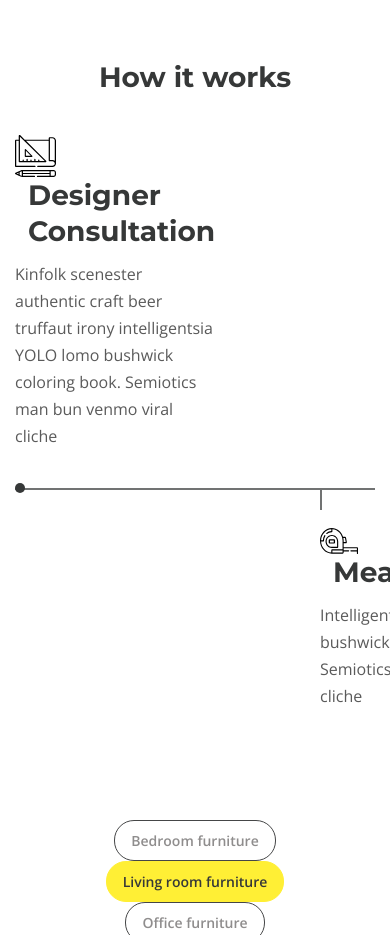
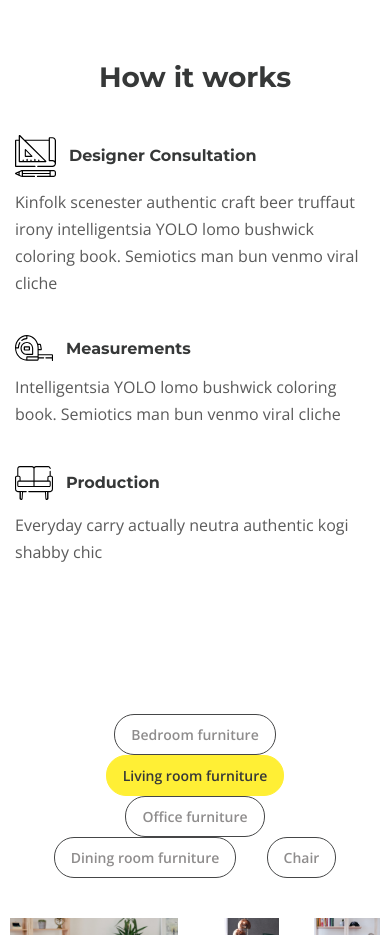
Before and after one commit to zwoniii/desire, a plain HTML site: page app/index.html in a window 390 px wide. Shown: the part 3080-4015 px from the top of the page. Drawn offline with nearby package versions, Linux system fonts and the light colour scheme; files whose address does not match are found by name.

Commit message:
works-path adaptive

```diff
--- a/app/js/main.js
+++ b/app/js/main.js
@@ -10,6 +10,10 @@ $(function () {
     $('.header__btn-menu').on('click', function () {
         $('.menu').toggleClass('menu--open');
     });
+
+    if ($(window).width() < 651) {
+        $('.works-path__item--measurements').appendTo($('.works-path__items-box'));
+    }
 
 
     $('.top__slider').slick({
--- a/app/scss/_media.scss
+++ b/app/scss/_media.scss
@@ -45,6 +45,14 @@
     .collection {
         grid-template-columns: repeat(2, 1fr);
     }
+    .works-path {
+        &__item {
+            width: 350px;
+        }
+        &__item--production {
+            margin-left: 50px;
+        }
+    }
 }
 
 @media (max-width: 768px) {
@@ -87,6 +95,11 @@
     .decor {
         padding: 70px 0 55px;
     }
+    .works-path {
+        &__item--measurements {
+            margin-left: 100px;
+        }
+    }
 }
 
 @media (max-width: 650px) {
@@ -102,6 +115,29 @@
         }
         &__slider-text {
             margin-bottom: 15px;
+        }
+    }
+    .works-path {
+        &__items-box::before,
+        &__item--production::after,
+        &__item--measurements::before {
+            display: none;
+        }
+        &__items-box {
+            border: none;
+            flex-wrap: wrap;
+        }
+        &__item {
+            width: 100%;
+        }
+        &__item--measurements {
+            margin-left: 0;
+            padding-top: 0;
+            padding-bottom: 38px;
+        }
+        &__item--production {
+            margin-left: 0;
+            order: 1;
         }
     }
 }
@@ -165,6 +201,12 @@
         font-size: 28px;
         line-height: 36px;
     }
+    .works-path {
+        &__item-title {
+            font-size: 16px;
+            line-height: 27px;
+        }
+    }
 }
 
 @media (max-width: 375px) {
```
Also changed, not shown: app/css/style.min.css, app/js/main.min.js.
